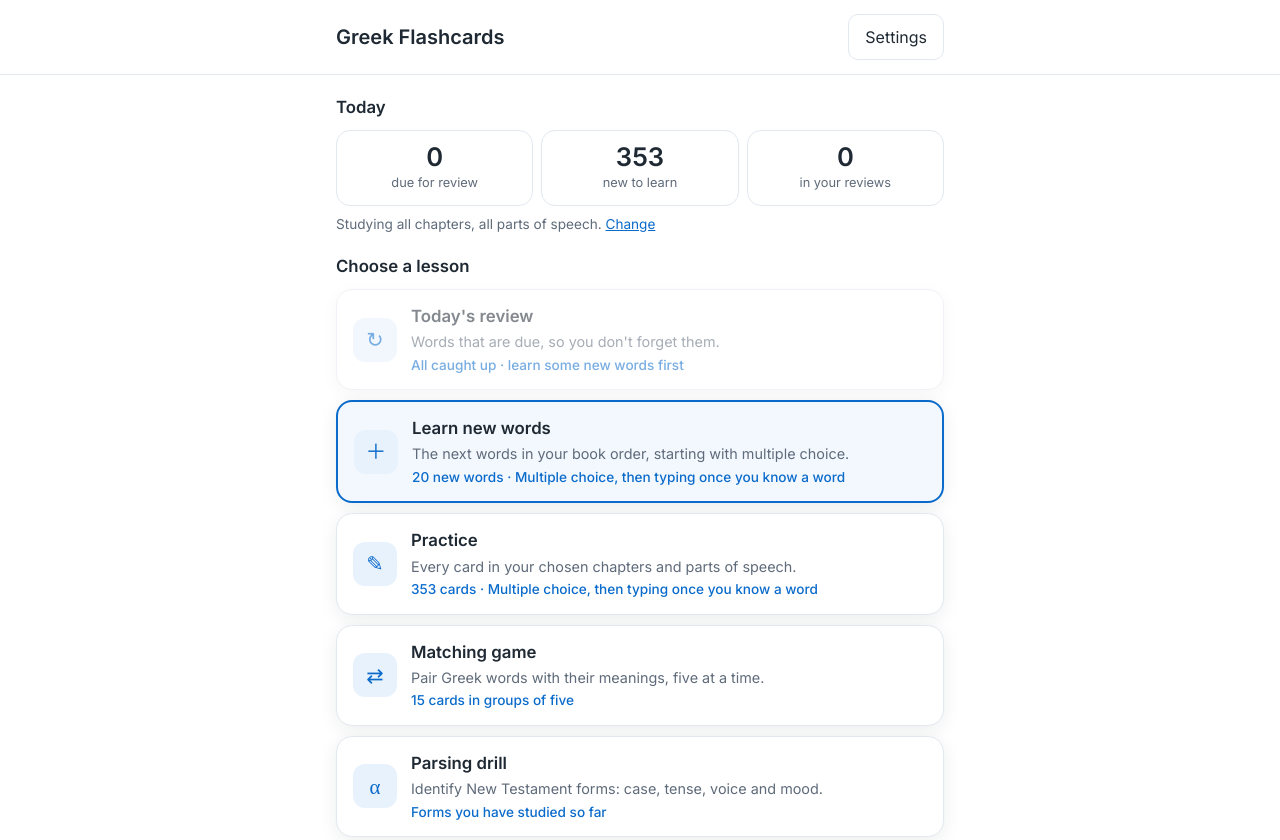
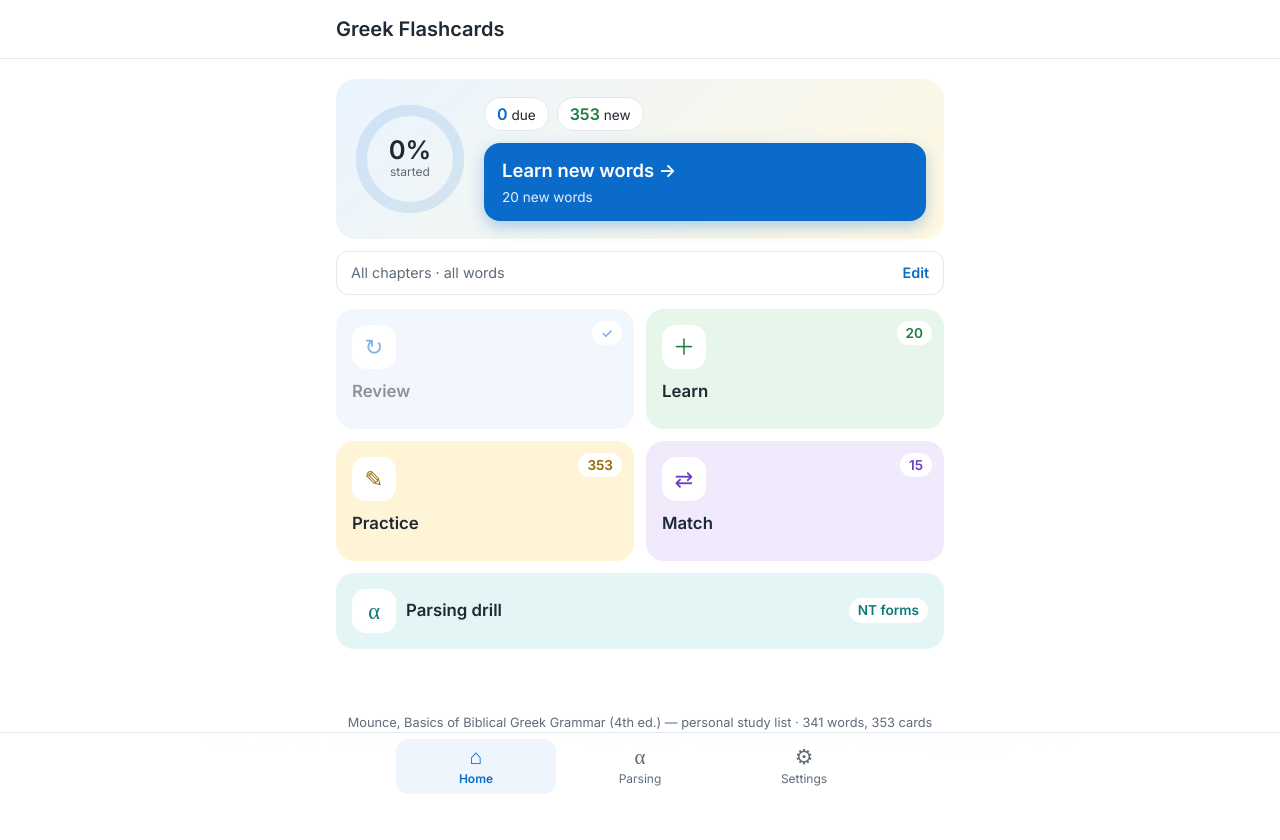
Before and after one commit to bry2501/no-strings-on-me, a plain HTML site: page index.html in a window 1280 px wide. Shown: the top 840 px of the page. Drawn offline with Linux system fonts and the light colour scheme.

Commit message:
Make the home page visual and easier to navigate
Replace the text-heavy home page with:
- a progress ring for the share of cards started, with due and new counts
- one large Start button for the most useful lesson right now (review
  when cards are due, otherwise new words)
- a two-column grid of colored lesson tiles with an icon, a one-word name
  and a count badge
- a bottom navigation bar (Home, Parsing, Settings) on every screen, with
  the current screen highlighted
- the study scope as a single 'All chapters · all words  Edit' chip

The ring fills from empty when the page opens.

Co-Authored-By: Claude Opus 5.5 <noreply@anthropic.com>
Claude-Session: https://claude.ai/code/session_01HwViujMECNhQybV4nFBzrp

```diff
--- a/app.js
+++ b/app.js
@@ -74,7 +74,6 @@
     vocabView: $("vocab-view"),
     parseView: $("parse-view"),
     homeView: $("home-view"),
-    homeToday: $("home-today"),
     homeScope: $("home-scope"),
     lessonTitle: $("lesson-title"),
     lessonSub: $("lesson-sub"),
@@ -354,7 +353,9 @@
     el.settings.hidden = !open;
     if (open) renderSrsStatus();
     el.settingsToggle.setAttribute("aria-expanded", String(open));
-    el.settingsToggle.textContent = open ? "Close settings" : "Settings";
+    el.settingsToggle.classList.toggle("active", open);
+    if (open) window.scrollTo(0, 0);
+    else if (!el.homeView.hidden && words.length) renderHome();
   }
 
   // ---------- round ----------
@@ -389,6 +390,8 @@
     el.homeView.hidden = name !== "home";
     el.vocabView.hidden = name !== "vocab";
     el.parseView.hidden = name !== "parse";
+    $("nav-home").classList.toggle("active", name !== "parse");
+    $("nav-parse").classList.toggle("active", name === "parse");
     showError("");
     window.scrollTo(0, 0);
   }
@@ -978,7 +981,9 @@
       $("lesson-" + lesson).addEventListener("click", function () { startLesson(lesson); });
     });
     $("lesson-parse").addEventListener("click", openParsing);
-    ["home-link", "vocab-home", "parse-home", "summary-home", "caught-up-home"].forEach(function (id) {
+    $("nav-parse").addEventListener("click", openParsing);
+    $("home-go").addEventListener("click", function () { startLesson($("home-go").dataset.lesson); });
+    ["home-link", "nav-home", "vocab-home", "parse-home", "summary-home", "caught-up-home"].forEach(function (id) {
       $(id).addEventListener("click", showHome);
     });
     $("home-change").addEventListener("click", function () { toggleSettings(true); });
@@ -1081,46 +1086,54 @@
   // ---------- home ----------
 
   function describeScope() {
-    var allChapters = settings.chapters.length === chapters.length;
-    var chapterText = allChapters ? "all chapters" :
-      settings.chapters.length === 1 ? "chapter " + settings.chapters[0] :
+    var chapterText = settings.chapters.length === chapters.length ? "All chapters" :
+      settings.chapters.length === 1 ? "Chapter " + settings.chapters[0] :
       plural(settings.chapters.length, "chapter");
-    var partText = settings.parts.length === parts.length ? "all parts of speech" :
-      parts.filter(function (p) { return settings.parts.indexOf(p[0]) !== -1; })
-        .map(function (p) { return p[1].toLowerCase(); }).join(", ") || "no parts of speech";
-    return "Studying " + chapterText + ", " + partText + ".";
+    var chosen = parts.filter(function (p) { return settings.parts.indexOf(p[0]) !== -1; });
+    var partText = chosen.length === parts.length ? "all words" :
+      chosen.length <= 2 ? chosen.map(function (p) { return p[1].toLowerCase(); }).join(" & ") || "no words" :
+      plural(chosen.length, "kind") + " of words";
+    return chapterText + " · " + partText;
   }
 
-  function setMeta(id, text, disabled) {
+  function setBadge(id, text, disabled) {
     $("meta-" + id).textContent = text;
     $("lesson-" + id).disabled = !!disabled;
   }
+
+  function homeLesson(due, fresh) {
+    return due ? "review" : fresh ? "learn" : "practice";
+  }
+
+  var RING = 2 * Math.PI * 52;
 
   function renderHome() {
     var ids = selectedIds();
     var due = ids.filter(function (id) { return isDue(id); }).length;
     var fresh = ids.filter(isNew).length;
-    var learning = ids.length - fresh;
-    el.homeToday.textContent = "";
-    [[due, "due for review"], [fresh, "new to learn"], [learning, "in your reviews"]].forEach(function (pair) {
-      var stat = make("span", "stat");
-      stat.appendChild(make("b", null, String(pair[0])));
-      stat.appendChild(make("span", null, pair[1]));
-      el.homeToday.appendChild(stat);
-    });
+    var started = ids.length - fresh;
+    var pct = ids.length ? Math.round(started / ids.length * 100) : 0;
+    $("ring-fill").style.strokeDasharray = RING;
+    $("ring-fill").style.strokeDashoffset = RING * (1 - pct / 100);
+    $("ring-pct").textContent = pct + "%";
+    $("home-ring").setAttribute("aria-label", started + " of " + ids.length + " cards started");
+    $("stat-due").textContent = due;
+    $("stat-new").textContent = fresh;
     el.homeScope.textContent = describeScope();
 
     var batch = Math.min(fresh, settings.newPerRound || 20);
-    var answer = EXERCISE_LABELS[settings.exercise];
-    setMeta("review", due ? plural(due, "card") + " · " + answer : "All caught up · " + (nextReviewText() || "learn some new words first"), !due);
-    setMeta("learn", fresh ? plural(batch, "new word") + " · " + answer : "No new words left", !fresh);
-    setMeta("practice", ids.length ? plural(ids.length, "card") + " · " + answer : "Nothing selected", !ids.length);
-    setMeta("match", ids.length ? plural(Math.min(ids.length, MATCH_GAME_SIZE), "card") + " in groups of five" : "Nothing selected", !ids.length);
-    // Point to the most useful lesson.
-    var primary = due ? "review" : fresh ? "learn" : "practice";
-    ["review", "learn", "practice", "match"].forEach(function (lesson) {
-      $("lesson-" + lesson).classList.toggle("primary-lesson", lesson === primary);
-    });
+    setBadge("review", due ? String(due) : "✓", !due);
+    setBadge("learn", fresh ? String(batch) : "✓", !fresh);
+    setBadge("practice", String(ids.length), !ids.length);
+    setBadge("match", String(Math.min(ids.length, MATCH_GAME_SIZE)), !ids.length);
+
+    // One big button for the most useful lesson right now.
+    var lesson = homeLesson(due, fresh);
+    $("go-label").textContent = { review: "Review", learn: "Learn new words", practice: "Practice" }[lesson];
+    $("go-sub").textContent = lesson === "review" ? plural(due, "card") + " due" :
+      lesson === "learn" ? plural(batch, "new word") : ids.length ? plural(ids.length, "card") : "Nothing selected";
+    $("home-go").disabled = !ids.length;
+    $("home-go").dataset.lesson = lesson;
   }
 
   function showHome() {
--- a/index.html
+++ b/index.html
@@ -20,7 +20,6 @@
   <header class="topbar">
     <div class="topbar-inner">
       <h1><button type="button" id="home-link" class="brand">Greek Flashcards</button></h1>
-      <button id="settings-toggle" class="ghost" aria-expanded="false" aria-controls="settings">Settings</button>
     </div>
   </header>
 
@@ -91,44 +90,45 @@
     </section>
 
     <div id="home-view">
-      <section class="today">
-        <h2>Today</h2>
-        <p id="home-today" class="today-numbers"></p>
-        <p class="help"><span id="home-scope"></span>
-          <button type="button" class="link" id="home-change">Change</button></p>
+      <section class="hero">
+        <div class="ring" id="home-ring" role="img">
+          <svg viewBox="0 0 120 120" aria-hidden="true">
+            <circle class="ring-track" cx="60" cy="60" r="52"></circle>
+            <circle class="ring-fill" id="ring-fill" cx="60" cy="60" r="52"></circle>
+          </svg>
+          <div class="ring-text"><b id="ring-pct">0%</b><span>started</span></div>
+        </div>
+        <div class="hero-side">
+          <div class="pills">
+            <span class="pill pill-due"><b id="stat-due">0</b> due</span>
+            <span class="pill pill-new"><b id="stat-new">0</b> new</span>
+          </div>
+          <button type="button" class="go" id="home-go">
+            <span class="go-label" id="go-label">Start</span>
+            <span class="go-sub" id="go-sub"></span>
+          </button>
+        </div>
       </section>
 
-      <h2 class="section-title">Choose a lesson</h2>
-      <div class="lessons">
-        <button type="button" class="lesson" id="lesson-review">
-          <span class="lesson-icon" aria-hidden="true">↻</span>
-          <span class="lesson-text"><span class="lesson-title">Today's review</span>
-            <span class="lesson-desc">Words that are due, so you don't forget them.</span>
-            <span class="lesson-meta" id="meta-review"></span></span>
+      <button type="button" class="scope-chip" id="home-change">
+        <span id="home-scope"></span><span class="scope-edit" aria-hidden="true">Edit</span>
+      </button>
+
+      <div class="tiles">
+        <button type="button" class="tile-lesson t-review" id="lesson-review" title="Cards that are due today">
+          <span class="ti" aria-hidden="true">↻</span><span class="tt">Review</span><span class="badge" id="meta-review"></span>
         </button>
-        <button type="button" class="lesson" id="lesson-learn">
-          <span class="lesson-icon" aria-hidden="true">＋</span>
-          <span class="lesson-text"><span class="lesson-title">Learn new words</span>
-            <span class="lesson-desc">The next words in your book order, starting with multiple choice.</span>
-            <span class="lesson-meta" id="meta-learn"></span></span>
+        <button type="button" class="tile-lesson t-learn" id="lesson-learn" title="The next new words in book order">
+          <span class="ti" aria-hidden="true">＋</span><span class="tt">Learn</span><span class="badge" id="meta-learn"></span>
         </button>
-        <button type="button" class="lesson" id="lesson-practice">
-          <span class="lesson-icon" aria-hidden="true">✎</span>
-          <span class="lesson-text"><span class="lesson-title">Practice</span>
-            <span class="lesson-desc">Every card in your chosen chapters and parts of speech.</span>
-            <span class="lesson-meta" id="meta-practice"></span></span>
+        <button type="button" class="tile-lesson t-practice" id="lesson-practice" title="Every card in your chapters and parts of speech">
+          <span class="ti" aria-hidden="true">✎</span><span class="tt">Practice</span><span class="badge" id="meta-practice"></span>
         </button>
-        <button type="button" class="lesson" id="lesson-match">
-          <span class="lesson-icon" aria-hidden="true">⇄</span>
-          <span class="lesson-text"><span class="lesson-title">Matching game</span>
-            <span class="lesson-desc">Pair Greek words with their meanings, five at a time.</span>
-            <span class="lesson-meta" id="meta-match"></span></span>
+        <button type="button" class="tile-lesson t-match" id="lesson-match" title="Pair words with meanings, five at a time">
+          <span class="ti" aria-hidden="true">⇄</span><span class="tt">Match</span><span class="badge" id="meta-match"></span>
         </button>
-        <button type="button" class="lesson" id="lesson-parse">
-          <span class="lesson-icon" aria-hidden="true">α</span>
-          <span class="lesson-text"><span class="lesson-title">Parsing drill</span>
-            <span class="lesson-desc">Identify New Testament forms: case, tense, voice and mood.</span>
-            <span class="lesson-meta">Forms you have studied so far</span></span>
+        <button type="button" class="tile-lesson t-parse wide" id="lesson-parse" title="Identify New Testament forms">
+          <span class="ti" aria-hidden="true">α</span><span class="tt">Parsing drill</span><span class="badge">NT forms</span>
         </button>
       </div>
     </div>
@@ -277,6 +277,12 @@
     <p id="error" class="error" hidden></p>
   </main>
 
+  <nav class="bottom-nav" aria-label="Main">
+    <button type="button" id="nav-home" class="nav-item active"><span class="nav-icon" aria-hidden="true">⌂</span>Home</button>
+    <button type="button" id="nav-parse" class="nav-item"><span class="nav-icon" aria-hidden="true">α</span>Parsing</button>
+    <button type="button" id="settings-toggle" class="nav-item" aria-expanded="false" aria-controls="settings"><span class="nav-icon" aria-hidden="true">⚙</span>Settings</button>
+  </nav>
+
   <footer>
     <p id="source"></p>
     <p>Example verses: SBL Greek New Testament, © 2010 Society of Biblical Literature and Logos Bible Software.
--- a/style.css
+++ b/style.css
@@ -220,31 +220,90 @@ kbd { font-family: var(--ui); font-size: 0.7rem; border: 1px solid currentColor;
 .brand { border: none; background: none; padding: 0; font: inherit; font-weight: 600; color: inherit; }
 
 /* Home */
-.today { margin: 4px 0 20px; }
-.today h2, .section-title { font-size: 1.05rem; margin: 0 0 10px; }
-.today-numbers { display: grid; grid-template-columns: repeat(3, 1fr); gap: 8px; margin: 0 0 8px; }
-.stat {
-  display: flex; flex-direction: column; align-items: center; gap: 2px; text-align: center;
-  padding: 12px 6px; border: 1px solid var(--border); border-radius: 14px; background: var(--surface);
-  font-size: 0.8rem; color: var(--muted);
+.hero {
+  display: flex; align-items: center; gap: 18px; padding: 18px;
+  border-radius: 20px; background: linear-gradient(135deg, #eaf4ff, #fff8e1);
+  margin: 4px 0 12px;
 }
-.stat b { font-size: 1.6rem; line-height: 1.1; color: var(--text); }
-.lessons { display: grid; gap: 10px; margin-bottom: 20px; }
-.lesson {
-  display: flex; align-items: center; gap: 14px; text-align: left; width: 100%;
-  padding: 14px 16px; border-radius: 16px; box-shadow: var(--shadow);
+.ring { position: relative; flex: none; width: 112px; height: 112px; }
+.ring svg { width: 100%; height: 100%; transform: rotate(-90deg); }
+.ring circle { fill: none; stroke-width: 12; }
+.ring-track { stroke: rgba(11, 107, 203, 0.12); }
+/* Starts empty (offset = circumference, 2π × 52) and fills to the set amount. */
+.ring-fill {
+  stroke: var(--accent); stroke-linecap: round;
+  stroke-dasharray: 326.73; stroke-dashoffset: 326.73;
+  transition: stroke-dashoffset 0.8s ease;
 }
-.lesson:not(:disabled):hover { border-color: var(--accent); }
-.lesson:disabled { opacity: 0.55; }
-.lesson.primary-lesson { border: 2px solid var(--accent); background: #f3f8fe; }
-.lesson-icon {
-  flex: none; width: 44px; height: 44px; border-radius: 12px; display: grid; place-items: center;
-  background: #e8f2fd; color: var(--accent); font-size: 1.3rem; font-family: var(--greek);
+.ring-text { position: absolute; inset: 0; display: grid; place-content: center; text-align: center; }
+.ring-text b { font-size: 1.6rem; line-height: 1; }
+.ring-text span { font-size: 0.75rem; color: var(--muted); }
+.hero-side { flex: 1; display: flex; flex-direction: column; gap: 12px; min-width: 0; }
+.pills { display: flex; gap: 8px; flex-wrap: wrap; }
+.pill { padding: 4px 12px; border-radius: 999px; font-size: 0.85rem; background: #fff; border: 1px solid var(--border); }
+.pill b { font-size: 1rem; }
+.pill-due b { color: var(--accent); }
+.pill-new b { color: var(--right); }
+.go {
+  display: flex; flex-direction: column; align-items: flex-start; gap: 2px;
+  padding: 14px 18px; border: none; border-radius: 16px;
+  background: var(--accent); color: #fff; box-shadow: 0 6px 16px rgba(11, 107, 203, 0.3);
+  transition: transform 0.12s ease, box-shadow 0.12s ease;
 }
-.lesson-text { display: flex; flex-direction: column; gap: 2px; min-width: 0; }
-.lesson-title { font-weight: 600; font-size: 1.05rem; }
-.lesson-desc { font-size: 0.9rem; color: var(--muted); }
-.lesson-meta { font-size: 0.85rem; color: var(--accent); font-weight: 500; }
+.go:hover { transform: translateY(-1px); box-shadow: 0 8px 20px rgba(11, 107, 203, 0.35); }
+.go:active { transform: scale(0.97); }
+.go-label { font-size: 1.15rem; font-weight: 600; }
+.go-label::after { content: " →"; }
+.go-sub { font-size: 0.85rem; opacity: 0.9; }
+
+.scope-chip {
+  display: flex; justify-content: space-between; align-items: center; width: 100%;
+  padding: 10px 14px; border-radius: 12px; font-size: 0.9rem; color: var(--muted); margin-bottom: 14px;
+}
+.scope-edit { color: var(--accent); font-weight: 600; }
+
+.tiles { display: grid; grid-template-columns: 1fr 1fr; gap: 12px; margin-bottom: 24px; }
+.tile-lesson {
+  position: relative; display: flex; flex-direction: column; align-items: flex-start; gap: 10px;
+  padding: 16px; min-height: 120px; border: none; border-radius: 18px; text-align: left;
+  background: var(--tile-bg); color: var(--tile-fg);
+  transition: transform 0.12s ease, box-shadow 0.12s ease;
+}
+.tile-lesson:hover:not(:disabled) { transform: translateY(-2px); box-shadow: var(--shadow); }
+.tile-lesson:active:not(:disabled) { transform: scale(0.97); }
+.tile-lesson:disabled { opacity: 0.5; }
+.tile-lesson.wide { grid-column: 1 / -1; min-height: 0; flex-direction: row; align-items: center; }
+.tile-lesson.wide .badge { position: static; margin-left: auto; }
+.ti {
+  width: 44px; height: 44px; border-radius: 14px; display: grid; place-items: center;
+  background: #fff; font-size: 1.4rem; font-family: var(--greek); color: var(--tile-fg);
+}
+.tt { font-weight: 600; font-size: 1.05rem; color: var(--text); }
+.badge {
+  position: absolute; top: 12px; right: 12px; min-width: 28px; padding: 2px 9px; border-radius: 999px;
+  background: #fff; color: var(--tile-fg); font-weight: 600; font-size: 0.85rem; text-align: center;
+}
+.t-review { --tile-bg: #e6f1fd; --tile-fg: #0b6bcb; }
+.t-learn { --tile-bg: #e6f6ea; --tile-fg: #1e7d3c; }
+.t-practice { --tile-bg: #fff4d6; --tile-fg: #9a6700; }
+.t-match { --tile-bg: #f1eafd; --tile-fg: #6b3fc4; }
+.t-parse { --tile-bg: #e3f6f5; --tile-fg: #0d7a73; }
+
+/* Bottom navigation */
+body { padding-bottom: 72px; }
+.bottom-nav {
+  position: fixed; left: 0; right: 0; bottom: 0; z-index: 10;
+  display: flex; justify-content: center; gap: 4px;
+  padding: 6px 8px calc(6px + env(safe-area-inset-bottom));
+  background: rgba(255, 255, 255, 0.96); border-top: 1px solid var(--border);
+  backdrop-filter: blur(8px);
+}
+.nav-item {
+  flex: 1; max-width: 160px; display: flex; flex-direction: column; align-items: center; gap: 2px;
+  border: none; background: none; padding: 6px; font-size: 0.75rem; color: var(--muted); border-radius: 12px;
+}
+.nav-icon { font-size: 1.3rem; line-height: 1.1; font-family: var(--greek); }
+.nav-item.active { color: var(--accent); background: #eef5fd; font-weight: 600; }
 
 /* Bar at the top of a lesson: back to home, and what this lesson is */
 .lesson-bar { display: flex; align-items: center; gap: 12px; margin: 0 0 12px; }
```
Also changed, not shown: 1 other file.
